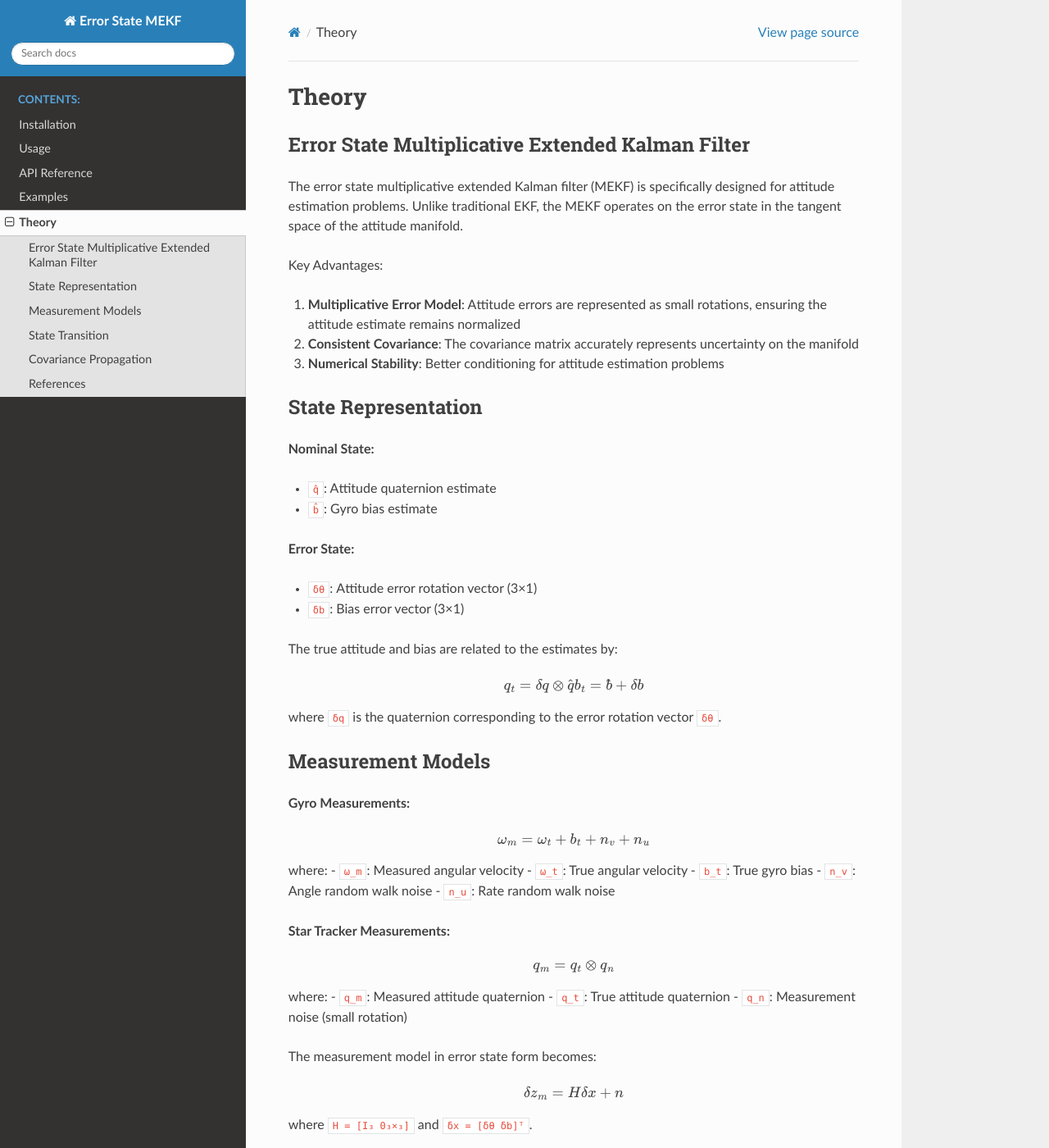
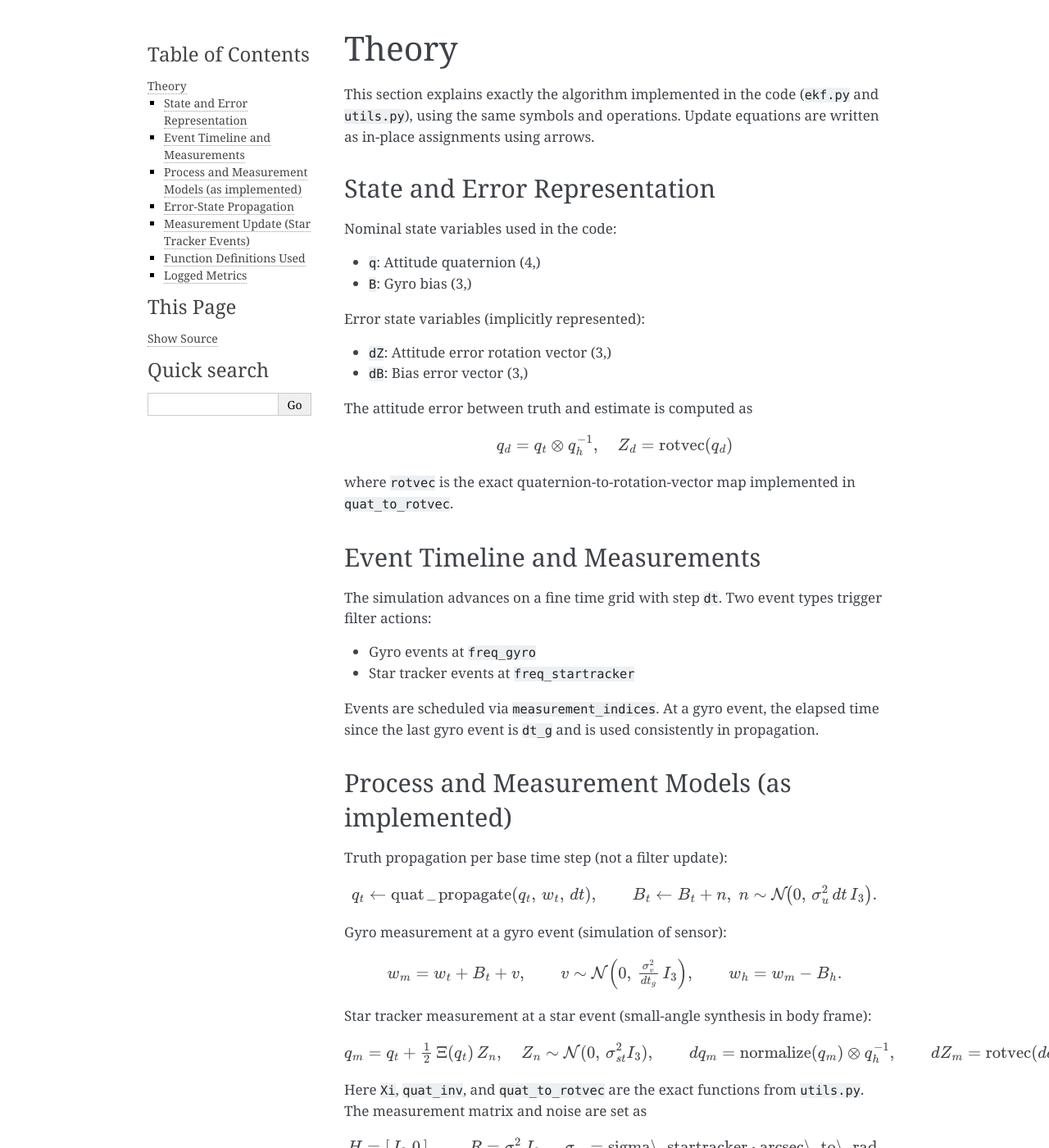
Before and after one commit to caba-llero/Error-state-MEKF, a Sphinx documentation site: the page built from docs/theory.rst, in a window 1280 px wide and 1400 px high. Shown: the whole window at 82% size. Built offline with Sphinx 7.4.7, drawn with Linux system fonts in a browser that asks for light colours; some of the changed text lies outside the part shown.

Commit message:
readthedocs ai version [bad]

```diff
--- a/docs/conf.py
+++ b/docs/conf.py
@@ -38,7 +38,6 @@ extensions = [
     'sphinx.ext.mathjax',
     'sphinx.ext.intersphinx',
     'numpydoc',
-    'myst_parser',
 ]
 
 # Add any paths that contain templates here, relative to this directory.
@@ -51,8 +50,7 @@ exclude_patterns = ['_build', 'Thumbs.db', '.DS_Store']
 
 # The suffix(es) of source filenames.
 source_suffix = {
-    '.rst': None,
-    '.md': None,
+    '.rst': 'restructuredtext',
 }
 
 # -- Options for HTML output -------------------------------------------------
@@ -60,7 +58,7 @@ source_suffix = {
 # The theme to use for HTML and HTML Help pages.  See the documentation for
 # a list of builtin themes.
 #
-html_theme = 'sphinx_rtd_theme'
+html_theme = 'alabaster'
 
 # Add any paths that contain custom static files (such as style sheets) here,
 # relative to this directory. They are copied after the builtin static files,
--- a/docs/index.rst
+++ b/docs/index.rst
@@ -1,6 +1,3 @@
-.. include:: ../README.md
-   :parser: myst_parser.sphinx_
-
 Welcome to Error State MEKF's documentation!
 =============================================
 
--- a/docs/theory.rst
+++ b/docs/theory.rst
@@ -1,112 +1,179 @@
 Theory
 ======
 
-Error State Multiplicative Extended Kalman Filter
--------------------------------------------------
+This section explains exactly the algorithm implemented in the code (``ekf.py`` and ``utils.py``), using the same symbols and operations. Update equations are written as in-place assignments using arrows.
 
-The error state multiplicative extended Kalman filter (MEKF) is specifically designed for attitude estimation problems. Unlike traditional EKF, the MEKF operates on the error state in the tangent space of the attitude manifold.
+State and Error Representation
+------------------------------
 
-Key Advantages:
+Nominal state variables used in the code:
 
-1. **Multiplicative Error Model**: Attitude errors are represented as small rotations, ensuring the attitude estimate remains normalized
-2. **Consistent Covariance**: The covariance matrix accurately represents uncertainty on the manifold
-3. **Numerical Stability**: Better conditioning for attitude estimation problems
+- ``q``: Attitude quaternion (4,)
+- ``B``: Gyro bias (3,)
 
-State Representation
---------------------
+Error state variables (implicitly represented):
 
-**Nominal State:**
+- ``dZ``: Attitude error rotation vector (3,)
+- ``dB``: Bias error vector (3,)
 
-* ``q̂``: Attitude quaternion estimate
-* ``b̂``: Gyro bias estimate
-
-**Error State:**
-
-* ``δθ``: Attitude error rotation vector (3×1)
-* ``δb``: Bias error vector (3×1)
-
-The true attitude and bias are related to the estimates by:
+The attitude error between truth and estimate is computed as
 
 .. math::
 
-    q_t = δq ⊗ q̂
-    b_t = b̂ + δb
+   q_d = q_t \otimes q_h^{-1}, \quad Z_d = \mathrm{rotvec}(q_d)
 
-where ``δq`` is the quaternion corresponding to the error rotation vector ``δθ``.
+where ``rotvec`` is the exact quaternion-to-rotation-vector map implemented in ``quat_to_rotvec``.
 
-Measurement Models
-------------------
+Event Timeline and Measurements
+-------------------------------
 
-**Gyro Measurements:**
+The simulation advances on a fine time grid with step ``dt``. Two event types trigger filter actions:
+
+- Gyro events at ``freq_gyro``
+- Star tracker events at ``freq_startracker``
+
+Events are scheduled via ``measurement_indices``. At a gyro event, the elapsed time since the last gyro event is ``dt_g`` and is used consistently in propagation.
+
+Process and Measurement Models (as implemented)
+-----------------------------------------------
+
+Truth propagation per base time step (not a filter update):
 
 .. math::
 
-    ω_m = ω_t + b_t + n_v + n_u
+   q_t \leftarrow \operatorname{quat\_propagate}(q_t,\, w_t,\, dt),\qquad
+   B_t \leftarrow B_t + n,\; n \sim \mathcal{N}\!\big(0,\, \sigma_u^2\,dt\, I_3\big).
 
-where:
-- ``ω_m``: Measured angular velocity
-- ``ω_t``: True angular velocity
-- ``b_t``: True gyro bias
-- ``n_v``: Angle random walk noise
-- ``n_u``: Rate random walk noise
-
-**Star Tracker Measurements:**
+Gyro measurement at a gyro event (simulation of sensor):
 
 .. math::
 
-    q_m = q_t ⊗ q_n
+   w_m = w_t + B_t + v,\qquad v \sim \mathcal{N}\!\left(0,\, \tfrac{\sigma_v^2}{dt_g}\, I_3\right),\qquad
+   w_h = w_m - B_h.
 
-where:
-- ``q_m``: Measured attitude quaternion
-- ``q_t``: True attitude quaternion
-- ``q_n``: Measurement noise (small rotation)
-
-The measurement model in error state form becomes:
+Star tracker measurement at a star event (small-angle synthesis in body frame):
 
 .. math::
 
-    δz_m = H δx + n
+   q_m = q_t + \tfrac{1}{2}\, \Xi(q_t)\, Z_n,\quad Z_n \sim \mathcal{N}(0,\, \sigma_{st}^2 I_3),\qquad
+   d q_m = \operatorname{normalize}(q_m) \otimes q_h^{-1},\qquad
+   dZ_m = \operatorname{rotvec}(d q_m).
 
-where ``H = [I₃ 0₃×₃]`` and ``δx = [δθ δb]ᵀ``.
-
-State Transition
-----------------
-
-The discrete-time state transition matrix for the error state is:
+Here ``Xi``, ``quat_inv``, and ``quat_to_rotvec`` are the exact functions from ``utils.py``. The measurement matrix and noise are set as
 
 .. math::
 
-    Φ = \begin{bmatrix}
-        Φ_{11} & Φ_{12} \\
-        0_{3×3} & I_{3×3}
-    \end{bmatrix}
+   H = [\,I_3\; 0\,],\qquad R = \sigma_{st}^2 I_3,\quad \sigma_{st} = \text{sigma\_startracker}\cdot \text{arcsec\_to\_rad}.
 
-where:
+Error-State Propagation
+-----------------------
+
+At each gyro event, the error-state covariance is propagated with the discrete transition ``Phi(dt_g, w_h)`` and process noise ``Q(sigma_v, sigma_u, dt_g)``.
+
+Transition matrix (``Phi``): the code computes
 
 .. math::
 
-    Φ_{11} = I_3 - \frac{\sin(ω‖dt)}{\|ω\|} [ω×] + \frac{1 - \cos(ω‖dt)}{\|ω\|^2} [ω×]^2
-    Φ_{12} = -I_3 dt
+   \Phi = \begin{bmatrix} \Phi_{11} & \Phi_{12} \\ 0 & I_3 \end{bmatrix}
 
-for small angle approximation, or the full nonlinear form for better accuracy.
-
-Covariance Propagation
-----------------------
-
-The error state covariance propagation follows the standard Kalman filter equations:
+with
 
 .. math::
 
-    P_k^- = Φ P_{k-1}^+ Φ^T + Q
-    P_k^+ = (I - K H) P_k^-
+   p = \|w_h\|\,dt, \quad a = [w_h\times], \quad s_p = \sin p, \; c_p = \cos p.
 
-where ``Q`` is the discrete-time process noise covariance matrix.
+Full form used when the rate is not tiny and ``simple_Phi`` is False:
 
-References
-----------
+.. math::
 
-This implementation is based on:
+   \Phi_{11} = I_3 - \frac{a}{\|w_h\|} s_p + \frac{a^2}{\|w_h\|^2} (1-c_p), \quad
+   \Phi_{12} = -I_3\,dt - \frac{a^2}{\|w_h\|^3}(p - s_p) + \frac{a}{\|w_h\|^2}(1-c_p).
 
-[1] Markley, F. L., & Crassidis, J. L. (2014). Fundamentals of spacecraft attitude determination and control. Springer.
+Simple form used when ``\|w_h\|`` is very small or ``simple_Phi`` is True:
 
-[2] Solà, J. (2017). Quaternion kinematics for the error-state Kalman filter. arXiv preprint arXiv:1711.02508.
+.. math::
+
+   \Phi_{11} = I_3 - a\,dt, \quad \Phi_{12} = -I_3\,dt.
+
+Process noise (``Q``) is block-structured as in the code:
+
+.. math::
+
+   Q = \begin{bmatrix} Q_{11} & Q_{12} \\ Q_{12} & Q_{22} \end{bmatrix},\quad
+   Q_{11} = (\sigma_v^2 dt + \sigma_u^2 dt^3/3) I_3,\; Q_{12} = -(\sigma_u^2 dt^2/2) I_3,\; Q_{22} = (\sigma_u^2 dt) I_3.
+
+Covariance propagation update performed at gyro events:
+
+.. math::
+
+   P \leftarrow \Phi\, P\, \Phi^T + Q.
+
+Nominal attitude is propagated with the measured rate minus estimated bias:
+
+.. math::
+
+   q_h \leftarrow \operatorname{quat\_propagate}(q_h,\, w_h,\, dt_g).
+
+Measurement Update (Star Tracker Events)
+----------------------------------------
+
+Kalman gain and innovation are computed directly from the code:
+
+.. math::
+
+   S = H P H^T + R, \quad K = P H^T S^{-1}
+
+The gain is split into attitude and bias parts (rows 0:3 and 3:6):
+
+.. math::
+
+   dZ_h \leftarrow K_Z\, dZ_m,\qquad dB_h \leftarrow K_B\, dZ_m,\qquad B_h \leftarrow B_h + dB_h.
+
+Attitude correction uses the exact quaternion mapping of ``dZ_h`` to a unit quaternion ``dq_err`` and applies it multiplicatively:
+
+.. math::
+
+   d q_{err} = \operatorname{rotvec\_to\_quat}(dZ_h),\qquad q_h \leftarrow d q_{err} \otimes q_h,\qquad q_h \leftarrow \frac{q_h}{\lVert q_h \rVert}.
+
+Covariance measurement update uses the Joseph form when ``Joseph = True`` (default), otherwise a simple form:
+
+.. math::
+
+   I_{KH} = I_6 - K H,\qquad P \leftarrow I_{KH} P I_{KH}^T + K R K^T.
+
+If ``Joseph = False``, the code applies
+
+.. math::
+
+   P \leftarrow (I_6 - K H) P.
+
+Function Definitions Used
+-------------------------
+
+Quaternion to rotation vector (``rotvec``), matching ``utils.quat_to_rotvec``:
+
+.. math::
+
+   q = \begin{bmatrix} v \\ w \end{bmatrix},\; \lVert q \rVert = 1,\; v \in \mathbb{R}^3,\; w \in \mathbb{R},\qquad
+   \theta = 2\,\arctan2(\lVert v \rVert,\, w),\qquad
+   \operatorname{rotvec}(q) = \begin{cases}
+     0, & \lVert v \rVert < \varepsilon,\\
+     v\, \dfrac{\theta}{\lVert v \rVert}, & \text{otherwise.}
+   \end{cases}
+
+Rotation vector to quaternion (used in ``ekf.py`` when injecting ``dZ_h``):
+
+.. math::
+
+   \theta = \lVert dZ_h \rVert,\quad \text{if } \theta > 0:\; e = dZ_h/\theta,\; d q_{err} = \begin{bmatrix} e\,\sin(\tfrac{\theta}{2}) \\ \cos(\tfrac{\theta}{2}) \end{bmatrix};\quad \text{else } d q_{err} = \begin{bmatrix} 0 \\ 1 \end{bmatrix}.
+
+Logged Metrics
+--------------
+
+After each event, the implementation logs
+
+- ``s = sqrt(diag(P))`` (state standard deviations)
+- ``Z_d`` and ``B_d = B_t - B_h`` (errors)
+- ``G = ||Z_d||`` (pointing error)
+
+All computations above correspond exactly to functions ``Phi``, ``Q``, ``K``, ``P_prop``, ``P_meas``, ``quat_propagate``, ``quat_to_rotvec``, and the event-driven loop in ``ekf.py``.
```
